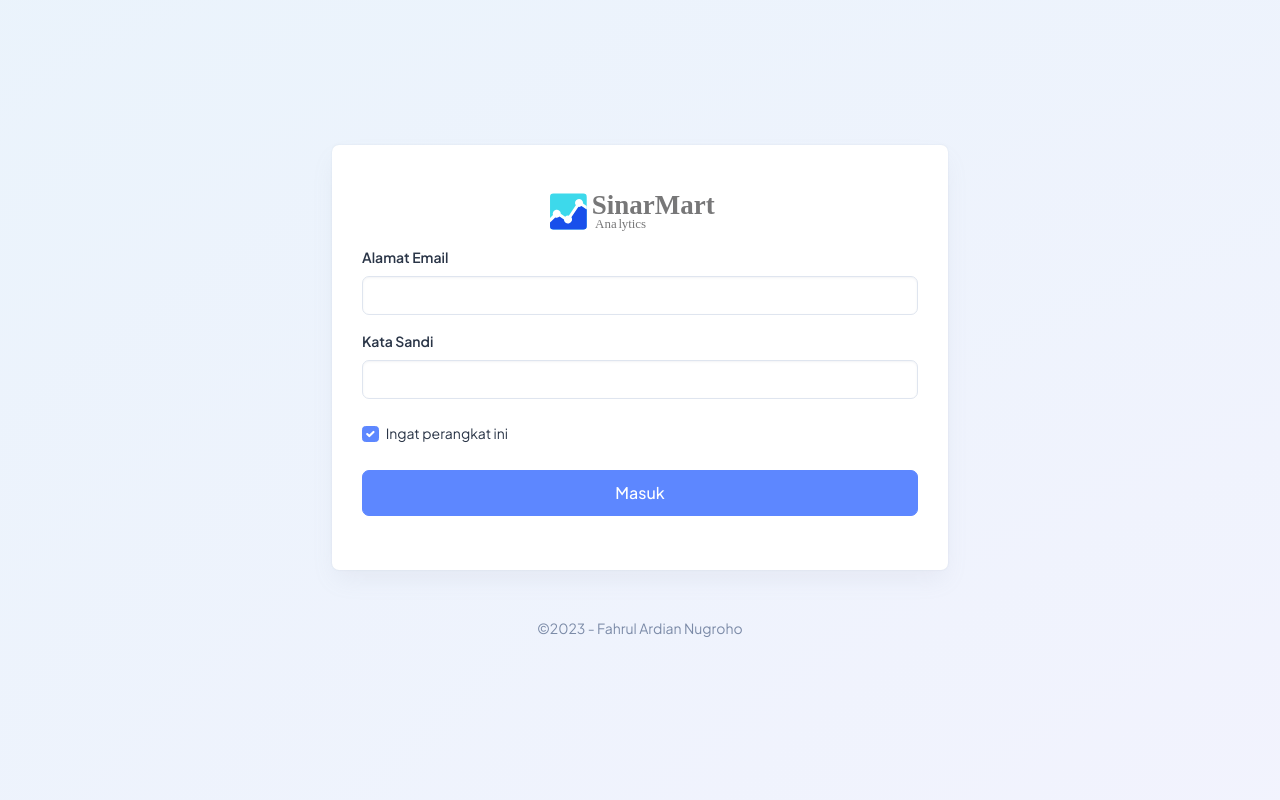
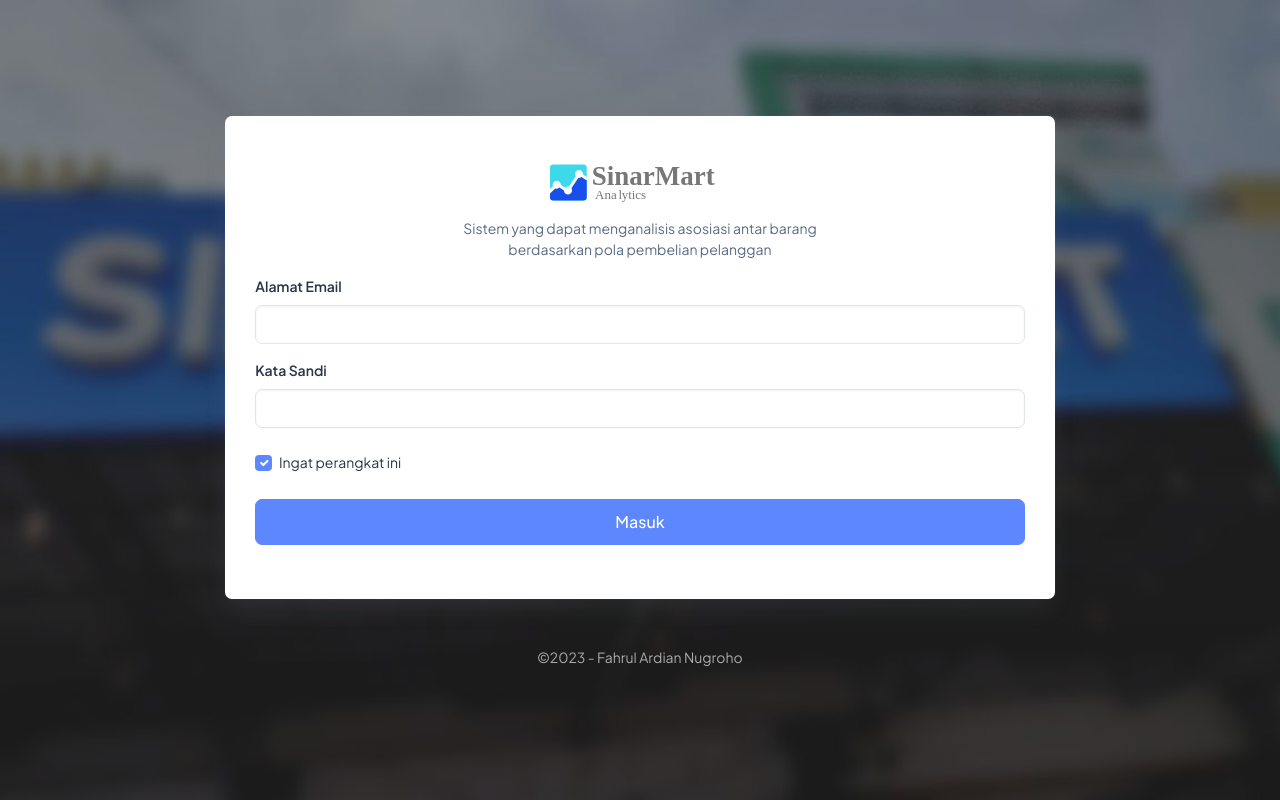
Before and after one commit to anfahrul/Skripsi_ECLAT_and_FPGrowth, a Flask app: page / in a window 1280 px wide. Run offline with Flask 3, Linux system fonts and the light colour scheme; some libraries are stand-ins or nearby versions.

Commit message:
styiling login page

```diff
--- a/templates/auth/login.html
+++ b/templates/auth/login.html
@@ -11,11 +11,30 @@ content %}
   data-header-position="fixed"
 >
   <div
-    class="position-relative overflow-hidden radial-gradient min-vh-100 d-flex align-items-center justify-content-center"
+    class="position-relative overflow-hidden min-vh-100 d-flex align-items-center justify-content-center"
+    style="
+      background-image: url('/static/images/backgrounds/Sinarmart-Front-Edited.jpeg');
+      background-size: cover;
+      background-repeat: no-repeat;
+      background-position: center;
+      position: relative;
+    "
   >
+    <div
+      class="position-absolute top-0 start-0 w-100 h-100"
+      style="
+        background: linear-gradient(
+          to bottom,
+          rgba(0, 0, 0, 0.5) 0%,
+          rgba(0, 0, 0, 0.7) 100%
+        );
+        opacity: 0.5; /* Atur nilai opacity di sini */
+      "
+    ></div>
+
     <div class="d-flex align-items-center justify-content-center w-100">
       <div class="row justify-content-center w-100">
-        <div class="col-md-8 col-lg-6 col-xxl-3">
+        <div class="col-md-10 col-lg-8 col-xxl-5">
           <div class="card mb-0">
             <div class="card-body">
               <a
@@ -28,7 +47,10 @@ content %}
                   alt=""
                 />
               </a>
-              <!-- <p class="text-center">Your Analytics System</p> -->
+              <p class="text-center">
+                Sistem yang dapat menganalisis asosiasi antar barang <br />
+                berdasarkan pola pembelian pelanggan
+              </p>
 
               {% with messages = get_flashed_messages() %} {% if messages %}
               <div class="alert alert-danger" role="alert">
@@ -103,7 +125,9 @@ content %}
             </div>
           </div>
 
-          <p class="mt-5 text-center">©2023 - Fahrul Ardian Nugroho</p>
+          <p class="mt-5 text-white text-center">
+            ©2023 - Fahrul Ardian Nugroho
+          </p>
         </div>
       </div>
     </div>
```
Also changed, not shown: README.md, static/images/backgrounds/Sinarmart-Front-Edited.jpeg (added).
